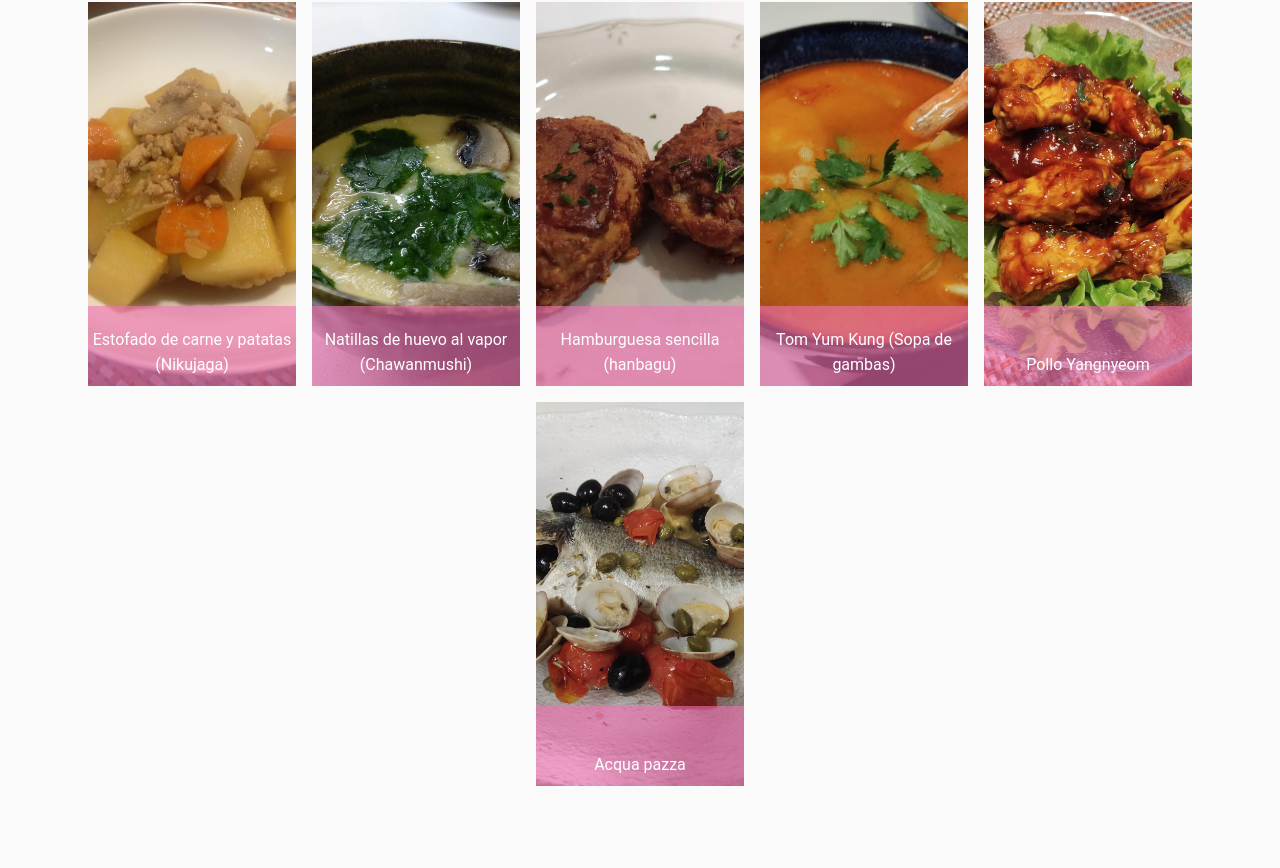
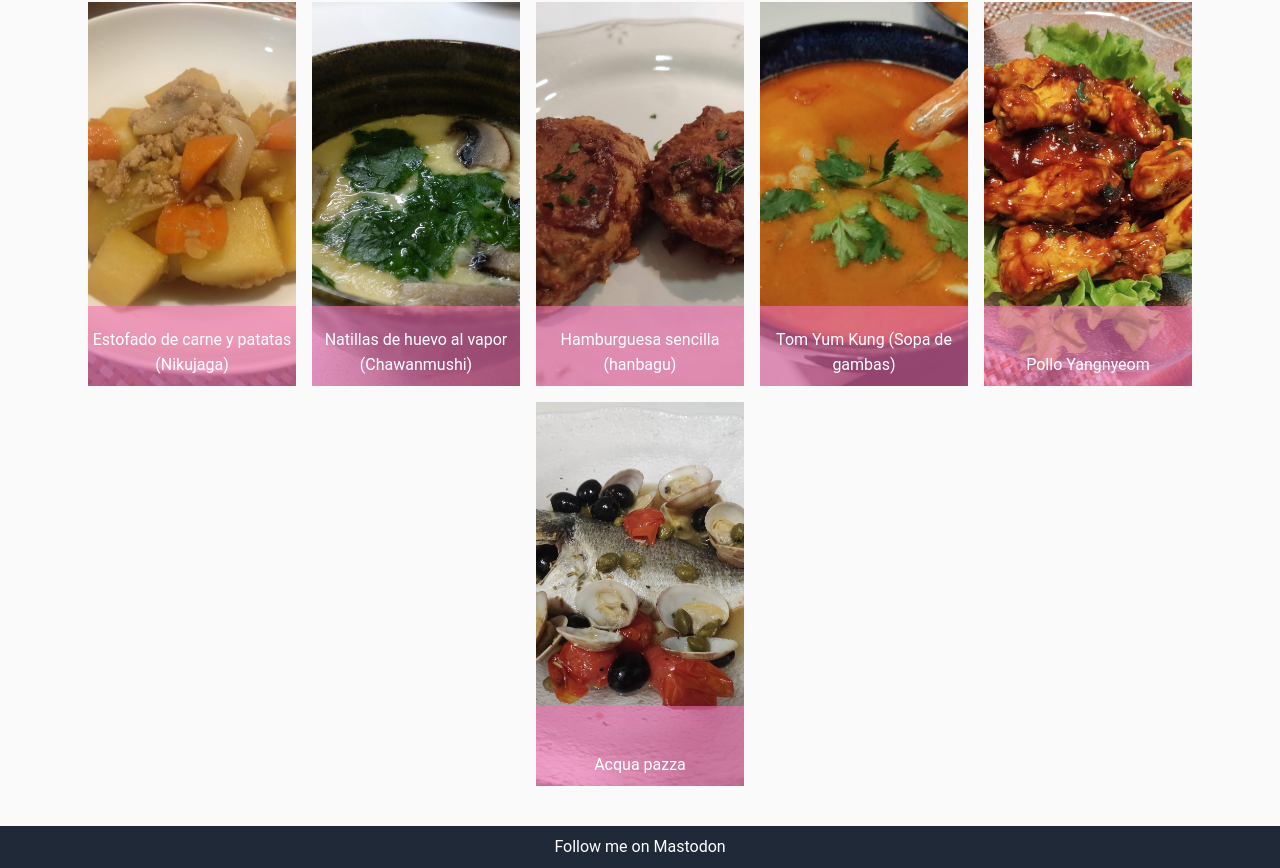
Before and after one commit to ricardo-devis-agullo/tabemos, a Next.js app: page / in a window 1280 px wide. Shown: the part 546-1414 px from the top of the page. Before the commit the page ends 1372 px from the top, so only its background shows below. Built offline with nearby package versions, Linux system fonts and the light colour scheme.

Commit message:
add mastodon link

```diff
--- a/app/layout.tsx
+++ b/app/layout.tsx
@@ -5,7 +5,11 @@ import { Indie_Flower } from '@next/font/google';
 
 const indieFlower = Indie_Flower({ weight: '400' });
 
-export default function RootLayout({ children }: { children: React.ReactNode }) {
+export default function RootLayout({
+  children,
+}: {
+  children: React.ReactNode;
+}) {
   return (
     <html lang="en">
       <head>
@@ -23,11 +27,26 @@ export default function RootLayout({ children }: { children: React.ReactNode })
               <span>with Noa</span>
             </div>
           </Link>
-          <a href="https://www.instagram.com/minnaisho/" target="_blank" rel="noreferrer">
-            <Image alt="logo" height={80} width={80} className="ml-3 rounded-full" src="/noa.png" />
+          <a
+            href="https://www.instagram.com/minnaisho/"
+            target="_blank"
+            rel="noreferrer"
+          >
+            <Image
+              alt="logo"
+              height={80}
+              width={80}
+              className="ml-3 rounded-full"
+              src="/noa.png"
+            />
           </a>
         </header>
         <div className="text-center mt-7 p-8 m-auto">{children}</div>
+        <footer className="bg-gray-800 flex p-2 text-white justify-center">
+          <a rel="me" href="https://fosstodon.org/@ricardodevis">
+            Follow me on Mastodon
+          </a>
+        </footer>
       </body>
     </html>
   );
```
